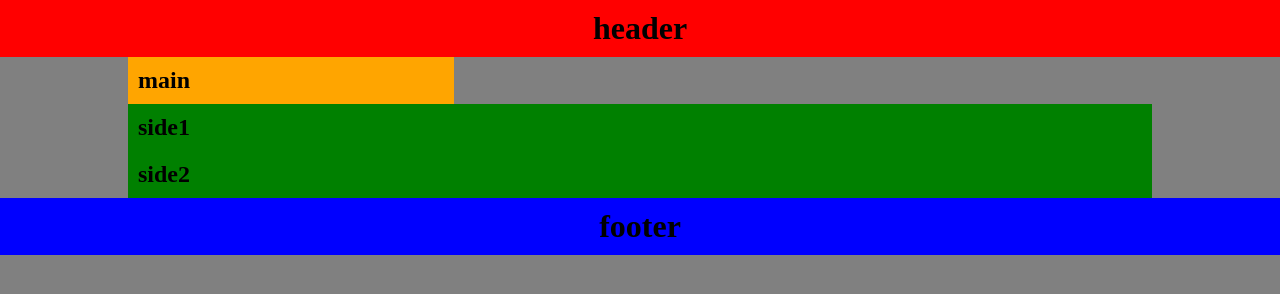
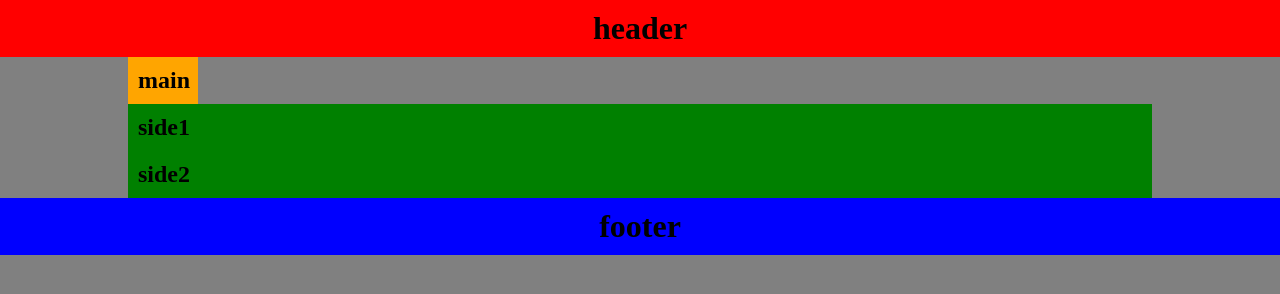
Before and after one commit to km323/web1-10, a plain HTML site: page index.html in a window 1280 px wide. Drawn offline with Linux system fonts and the light colour scheme.

Commit message:
Create default.css

```diff
--- a/css/default.css
+++ b/css/default.css
@@ -42,7 +42,7 @@ footer{
     margin: auto;
   }
   section{
-    width: calc(1024px - 718px);
+    width: calc(70px - 20px);
     float:left;
   }
   #aside{
```
